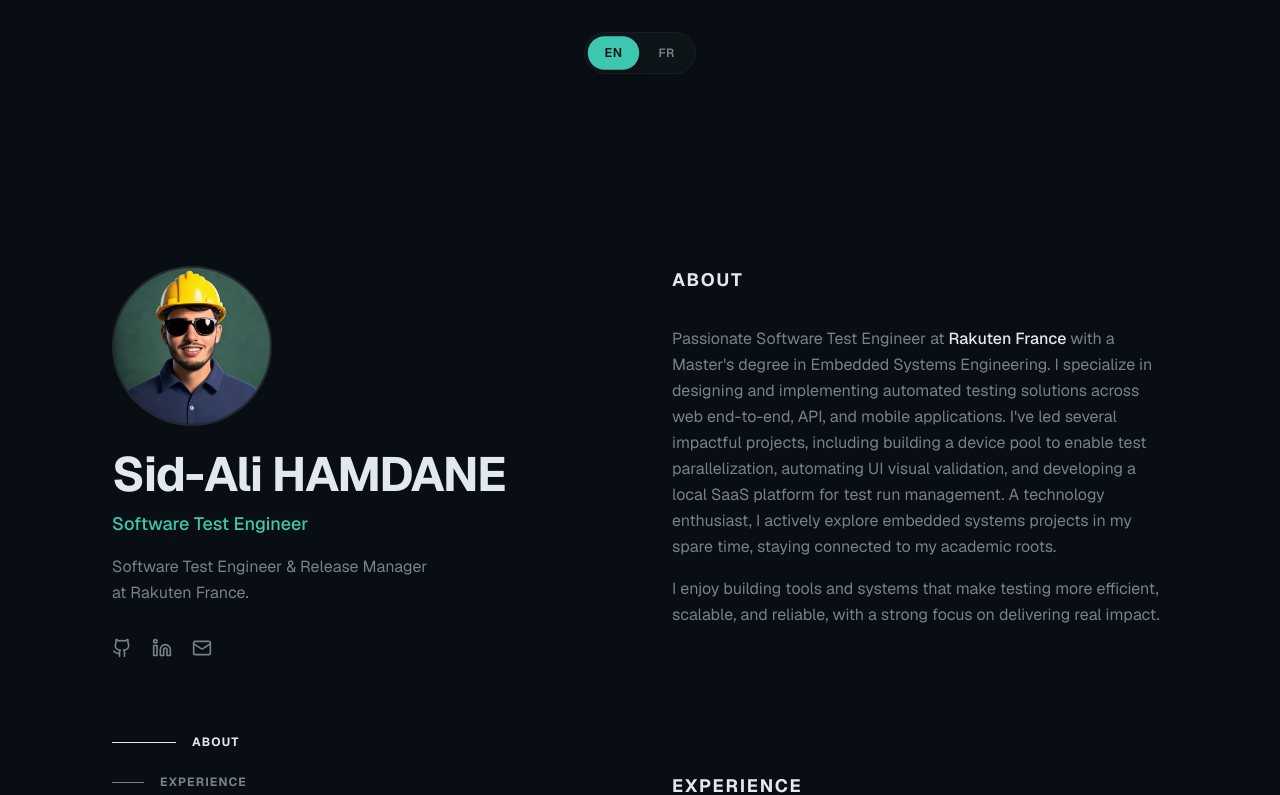
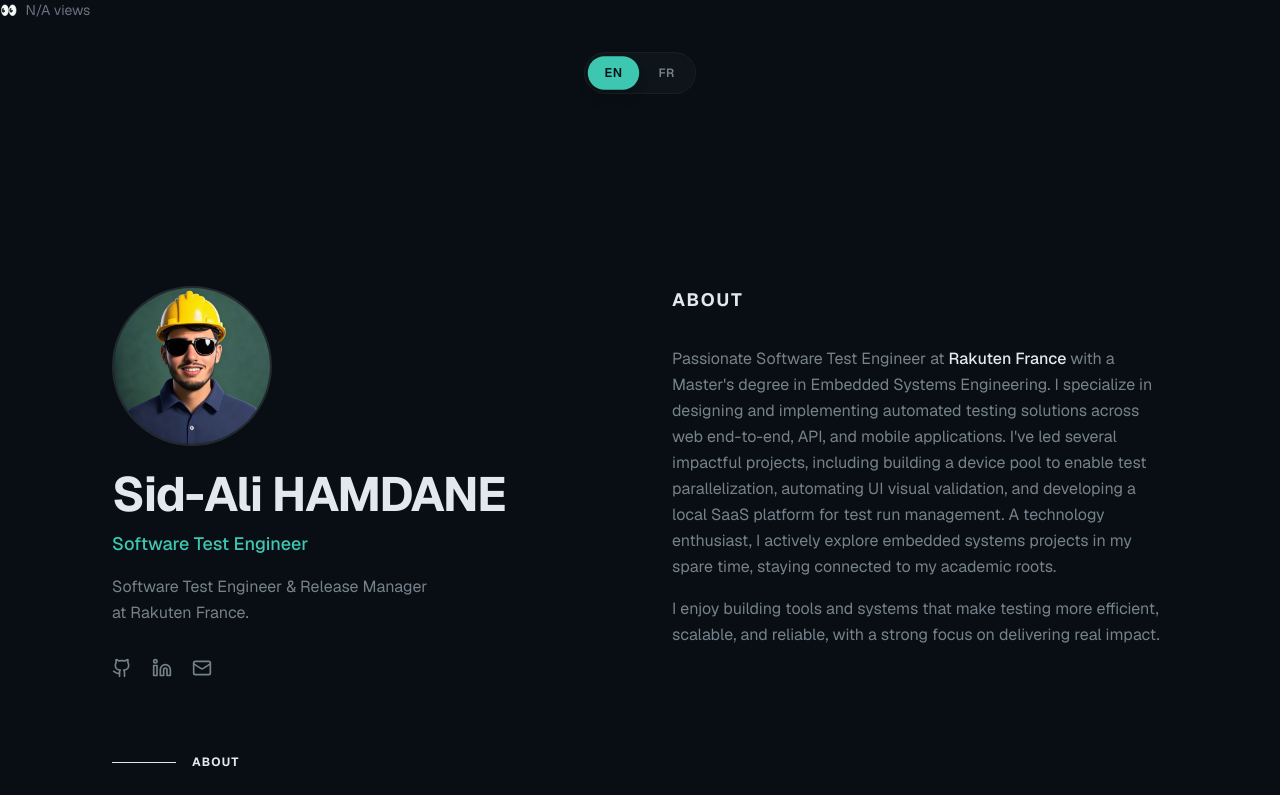
Before and after one commit to sidalihmdn/interactive-resume, a Next.js app: page / in a window 1280 px wide. Shown: the top 795 px of the page. Built offline with nearby package versions, Linux system fonts and the light colour scheme.

Commit message:
testing view counter

```diff
--- a/app/layout.tsx
+++ b/app/layout.tsx
@@ -1,6 +1,7 @@
 import type { Metadata } from 'next'
 import { Geist, Geist_Mono } from 'next/font/google'
 import { LanguageProvider } from '@/lib/context/LanguageContext'
+import  VisitorCounter from '@/components/VisitorCounter'
 import './globals.css'
 import Script from 'next/script'
 
@@ -38,6 +39,7 @@ export default function RootLayout({
   return (
     <html lang="en">
       <body className="font-sans antialiased">
+        <VisitorCounter></VisitorCounter>
         <LanguageProvider>
           {children}
           <script data-goatcounter="https://berkukes.goatcounter.com/count"
--- /dev/null
+++ b/components/VisitorCounter.tsx
@@ -0,0 +1,22 @@
+'use client'
+import { useEffect, useState } from 'react'
+
+export default function VisitorCounter() {
+  const [views, setViews] = useState<string>('...')
+
+  useEffect(() => {
+    fetch(
+      'https://berkukes.goatcounter.com/counter/TOTAL.json'
+    )
+      .then((res) => res.json())
+      .then((data) => setViews(data.count))
+      .catch(() => setViews('N/A'))
+  }, [])
+
+  return (
+    <div className="flex items-center gap-2 text-sm text-gray-500">
+      <span>👀</span>
+      <span>{views} views</span>
+    </div>
+  )
+}
```
